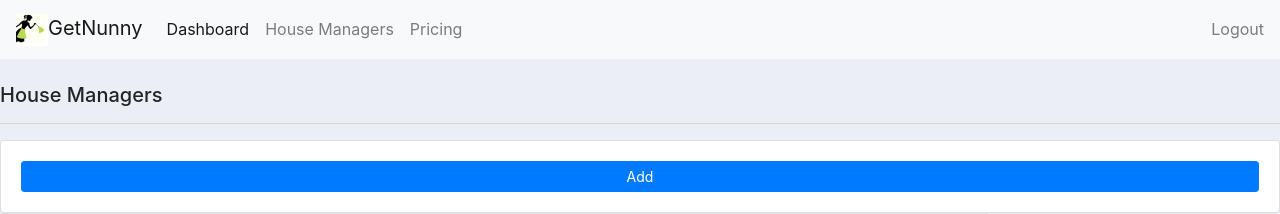
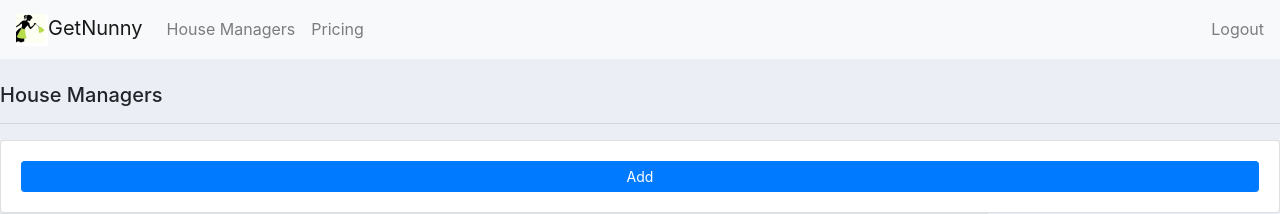
Before and after one commit to Dlelo/getnunny, a Django app: page /nunnys/ in a window 1280 px wide. Shown: the top 214 px of the page. Run offline with Django 3.2, Linux system fonts and the light colour scheme; data comes from the database, SQL or seed files in the repository; some libraries are stand-ins or nearby versions.

Commit message:
core(feat): template rendering and url

```diff
--- a/getnunny/accounts/templates/accounts/navbar.html
+++ b/getnunny/accounts/templates/accounts/navbar.html
@@ -1,17 +1,14 @@
 {% load static %}
 <nav class="navbar navbar-expand-lg navbar-light bg-light">
-  <a class="navbar-brand" href="#"><img src = "{% static '/images/logo.png' %}">GetNunny</a>
+  <a class="navbar-brand" href="{% url 'home'%}"><img src = "{% static '/images/logo.png' %}">GetNunny</a>
   <button class="navbar-toggler" type="button" data-toggle="collapse" data-target="#navbarText" aria-controls="navbarText" aria-expanded="false" aria-label="Toggle navigation">
     <span class="navbar-toggler-icon"></span>
   </button>
   <div class="collapse navbar-collapse" id="navbarText">
     <ul class="navbar-nav mr-auto">
 
-      <li class="nav-item active">
-        <a class="nav-link" href="#">Dashboard<span class="sr-only">(current)</span></a>
-      </li>
       <li class="nav-item">
-        <a class="nav-link" href="#">House Managers</a>
+        <a class="nav-link" href="{% url 'products'%}">House Managers</a>
       </li>
       <li class="nav-item">
         <a class="nav-link" href="#">Pricing</a>
```
Also changed, not shown: getnunny/accounts/templates/accounts/dashboard.html (+4 -3 lines).
